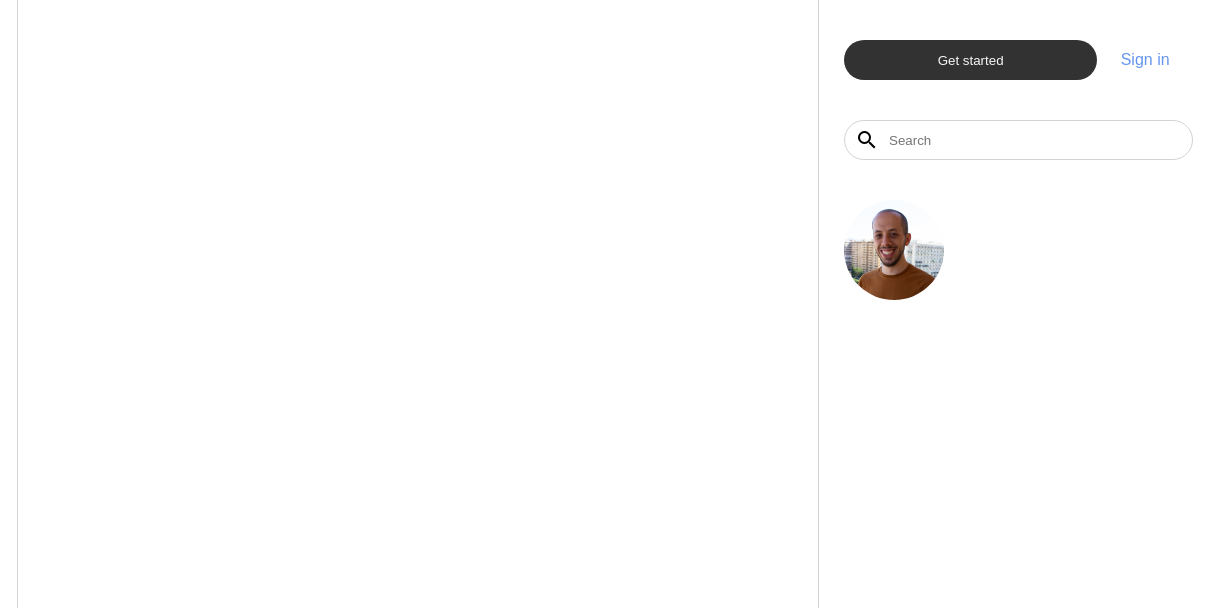
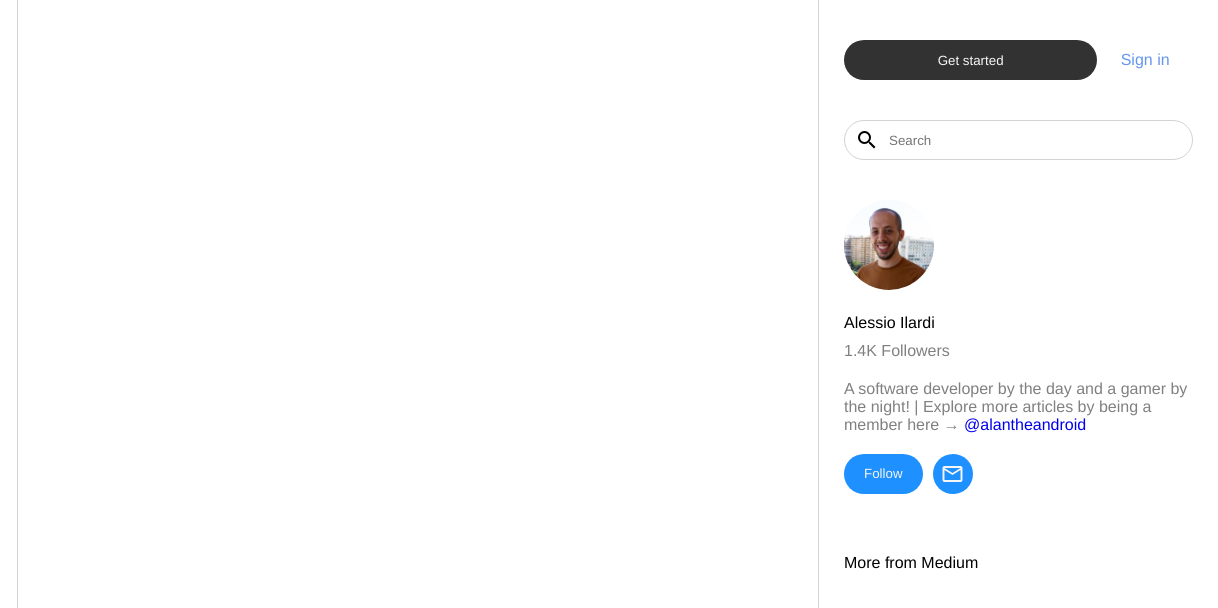
Before and after one commit to alantheandroid/esercitazione_test_sbarramento, a plain HTML site: page index.html in a window 1280 px wide. Shown: the top 608 px of the page, 62-1280 px from the left. Drawn offline with Linux system fonts and the light colour scheme.

Commit message:
feat: complete author section in sidebar

```diff
--- a/index.html
+++ b/index.html
@@ -61,7 +61,7 @@
 
     </main>
 <!-- SIDEBAR -->
-    <aside class="sidebar">
+    <aside class="sidebar flex">
         <div class="call-to-action-container flex">
             <input class="registration-button" type="button" value="Get started" />
             <a href="" id="sign-in-link">Sign in</a>
@@ -78,6 +78,23 @@
                     <img src="assets/profile_picture_squared.jpg" alt="author picture" />
                 </a>
             </div>
+            <div class="author-info">
+                <h2>Alessio Ilardi</h2>
+                <p>1.4K Followers</p>
+            </div>
+            <div class="author-bio">
+                <p>A software developer by the day and a gamer by the night! | Explore more articles by being a member here →   <a href="https://www.instagram.com/alantheandroid/">@alantheandroid</a></p>
+            </div>
+            <div class="follow-author-container flex">
+                <input class="follow-button" type="button" name="follow-button" value="Follow" />
+                <button class="mail-button flex"><span class="material-icons-outlined">
+                    email
+                    </span>
+                </button>
+            </div>
+        </div>
+        <div class="suggested-articles-container">
+            <h2>More from Medium</h2>
         </div>
     </aside>
 </body>
--- a/style.css
+++ b/style.css
@@ -2,7 +2,7 @@
     padding: 0;
     margin: 0;
     box-sizing: border-box;
-    font-family: Arial, Helvetica, sans-serif;
+    font-family: Helvetica Neue, Helvetica, Arial, sans-serif;
 }
 
 a {
@@ -52,6 +52,13 @@ hr {
 
 .icon-container {
     color: grey;
+    transition: 0.3s;
+}
+
+.icon-container:hover {
+    color: black;
+
+    cursor: pointer;
 }
 
 .material-icons-outlined {
@@ -60,17 +67,17 @@ hr {
 
 
 .sidebar {
-    display: flex;
     flex-direction: column;
+    align-items: stretch;
     width: 400px;
     height: 100vh;
     padding: 40px 25px;
     border-left: 1px solid lightgrey;
     position: absolute;
-    right: 0%;
+    right: 0;
 }
 
-.sidebar div {
+.sidebar > div {
     margin-bottom: 40px;
 }
 
@@ -88,11 +95,11 @@ hr {
     border: none;
     border-radius: 50px;
     color: whitesmoke;
+    transition: 0.3s;
 }
 
 .registration-button:hover {
     opacity: 100%;
-    transition: 0.3s;
 }
 
 #sign-in-link {
@@ -125,11 +132,50 @@ hr {
     outline: none;
 }
 
+.author-section > div {
+    margin-bottom: 20px;
+}
+
+.author-section p {
+    color: grey;
+}
+
 .author-picture-big {
-    width: 100px;
+    width: 90px;
 }
 
 .author-picture-big img {
     width: 100%;
     border-radius: 100%;
 }
+
+.sidebar h2 {
+    font-size: 16px;
+    font-weight: 500;
+    margin-bottom: 10px;
+}
+
+.follow-author-container {
+
+    height: 40px;
+    gap: 10px;
+}
+
+.follow-button {
+    height: 100%;
+    padding: 0 20px;
+    border: none;
+    border-radius: 50px;
+    background-color: dodgerblue;
+    color: whitesmoke;
+}
+
+.mail-button {
+    justify-content: center;
+    height: 100%;
+    width: 40px;
+    border-radius: 50px;
+    border: none;
+    background-color: dodgerblue;
+    color: whitesmoke;
+}
```
